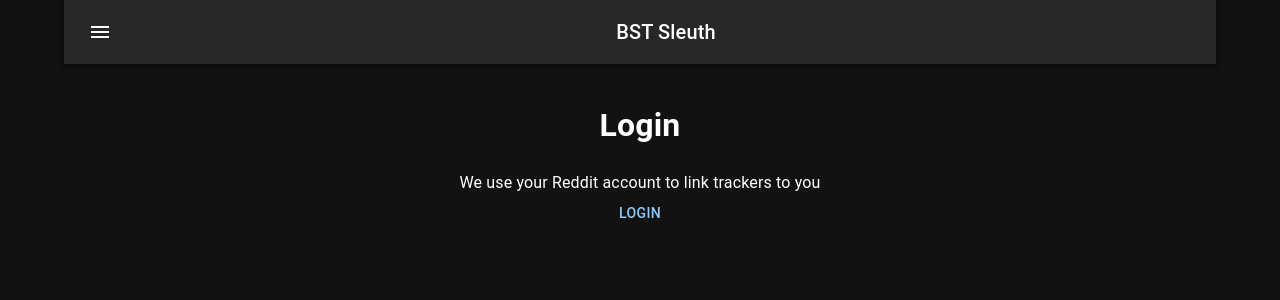
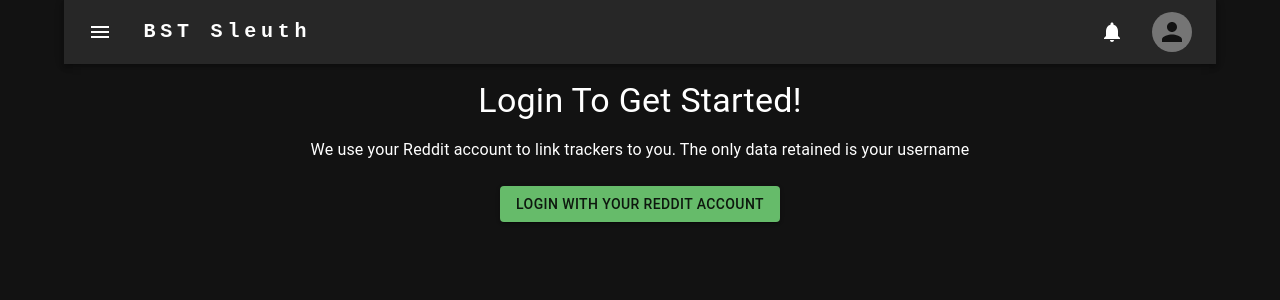
Before and after one commit to barrycarey/fsstalker-site, a React (Create React App) app: page /login in a window 1280 px wide. Shown: the top 300 px of the page. Built offline with nearby package versions, Linux system fonts and the light colour scheme; no server answers.

Commit message:
add user notifications

```diff
--- a/src/components/common/Header.tsx
+++ b/src/components/common/Header.tsx
@@ -1,6 +1,9 @@
-import {AppBar, Avatar, Box, Button, Container, IconButton, Toolbar, Typography} from "@mui/material";
+import {AppBar, Avatar, Badge, Box, Button, Container, IconButton, Toolbar, Typography} from "@mui/material";
 import MenuIcon from "@mui/icons-material/Menu";
-import React from "react";
+import React, {useCallback} from "react";
+import {useAuth} from "../../util/auth";
+import NotificationsIcon from '@mui/icons-material/Notifications';
+import {useUser} from "../../hooks/useUser";
 
 type HeaderPropers = {
     openMenu: () => void
@@ -8,10 +11,21 @@ type HeaderPropers = {
 
 const Header = ({openMenu}: HeaderPropers) => {
 
+    const auth = useAuth();
+    const userData = useUser(auth.userData);
+
+    const getUnreadNotificationCount = useCallback(() => {
+        if (userData.unreadNotifications.data) {
+            return userData.unreadNotifications.data.length;
+        }
+        return 0;
+    }, [userData.unreadNotifications.data])
+
     return (
-        <Box sx={{ flexGrow: 1 }}>
+        <Box sx={{ flexGrow: 1, flexDirection: "row" }}>
             <AppBar position="static" sx={{mb: 2}}>
-                <Toolbar>
+                <Box sx={{display: "inline-flex"}}>
+                    <Toolbar sx={{width: "100%"}} >
                         <IconButton
                             size="large"
                             edge="start"
@@ -22,10 +36,37 @@ const Header = ({openMenu}: HeaderPropers) => {
                         >
                             <MenuIcon />
                         </IconButton>
-                    <Typography variant="h6" component="div" sx={{ flexGrow: 1 }}>
+                        <Box sx={{width: "220px", display: "inline-flex"}}>
+                            <Typography
+                                variant="h6"
+                                component="div"
+                                sx={{
+                                    flexGrow: 1 ,
+                                    fontFamily: 'monospace',
+                                    fontWeight: 700,
+                                    letterSpacing: '.3rem',
+                                }}>
                                 BST Sleuth
                             </Typography>
+                        </Box>
+
+                        <Box sx={{ width: "100%", display: "inline-flex", justifyContent: "right"}}>
+                            <IconButton
+                                size="large"
+                                aria-label="New notifications"
+                                color="inherit"
+                                sx={{mr: 2}}
+                            >
+                                <Badge badgeContent={getUnreadNotificationCount()} color="error">
+                                    <NotificationsIcon />
+                                </Badge>
+                            </IconButton>
+                            <IconButton sx={{ p: 0 }}>
+                                <Avatar alt="Remy Sharp" src={auth.userData?.avatar} />
+                            </IconButton>
+                        </Box>
                     </Toolbar>
+                </Box>
             </AppBar>
 
         </Box>
--- a/src/hooks/useUser.tsx
+++ b/src/hooks/useUser.tsx
@@ -1,6 +1,6 @@
 import {useMutation, useQuery, useQueryClient} from "react-query";
 import axios from "axios";
-import {NotificationService, RedditUserData, User} from "../interfaces/common";
+import {NotificationService, RedditUserData, User, UserNotification} from "../interfaces/common";
 import {useSnackbar} from "notistack";
 
 
@@ -10,6 +10,11 @@ export function useUser(userData: RedditUserData | null) {
 
     const user = useQuery<User, Error>(['userData'], async () => {
         const {data} = await axios.get(`${process.env.REACT_APP_STALKER_API}/user/${userData?.username}?token=${userData?.authToken}`);
+        return data;
+    });
+
+    const unreadNotifications = useQuery<UserNotification[], Error>(['userNotifications'], async () => {
+        const {data} = await axios.get(`${process.env.REACT_APP_STALKER_API}/user-notifications/${userData?.username}?token=${userData?.authToken}&unread=true`);
         return data;
     });
 
@@ -27,6 +32,7 @@ export function useUser(userData: RedditUserData | null) {
 
     return {
         user,
-        create
+        create,
+        unreadNotifications
     }
 }
--- a/src/interfaces/common.ts
+++ b/src/interfaces/common.ts
@@ -64,6 +64,6 @@ export type SentNotificationTableRow = {
 
 export type RedditUserData = {
     username: string;
-    avatar: string | null;
+    avatar: string | undefined;
     authToken: string | null;
 };
--- a/src/pages/Login.tsx
+++ b/src/pages/Login.tsx
@@ -1,4 +1,4 @@
-import {Alert, Box, Button} from "@mui/material";
+import {Alert, Box, Button, Typography} from "@mui/material";
 import {useCallback} from "react";
 import { useAuth } from "../util/auth";
 import {useLocation} from "react-router-dom";
@@ -14,16 +14,16 @@ const Login = () => {
     }, [])
 
     return (
-        <div>
+        <Box>
             {auth.authError !== null &&
                 <Box>
                     <Alert severity="error">Problem Logging in! - {auth.authError}</Alert>
                 </Box>
             }
-            <h1>Login</h1>
-        <div>We use your Reddit account to link trackers to you</div>
-            <div><Button onClick={openRedditAuth}>Login</Button></div>
-        </div>
+            <Typography variant={"h4"}>Login To Get Started!</Typography>
+            <Typography variant={"body1"} sx={{mt:2}}>We use your Reddit account to link trackers to you.  The only data retained is your username</Typography>
+            <Box sx={{mt:3}}><Button onClick={openRedditAuth} variant={"contained"} color="success">Login With Your Reddit Account</Button></Box>
+        </Box>
     )
 }
 
```
Lines whose indentation alone changed are shown as unchanged.
